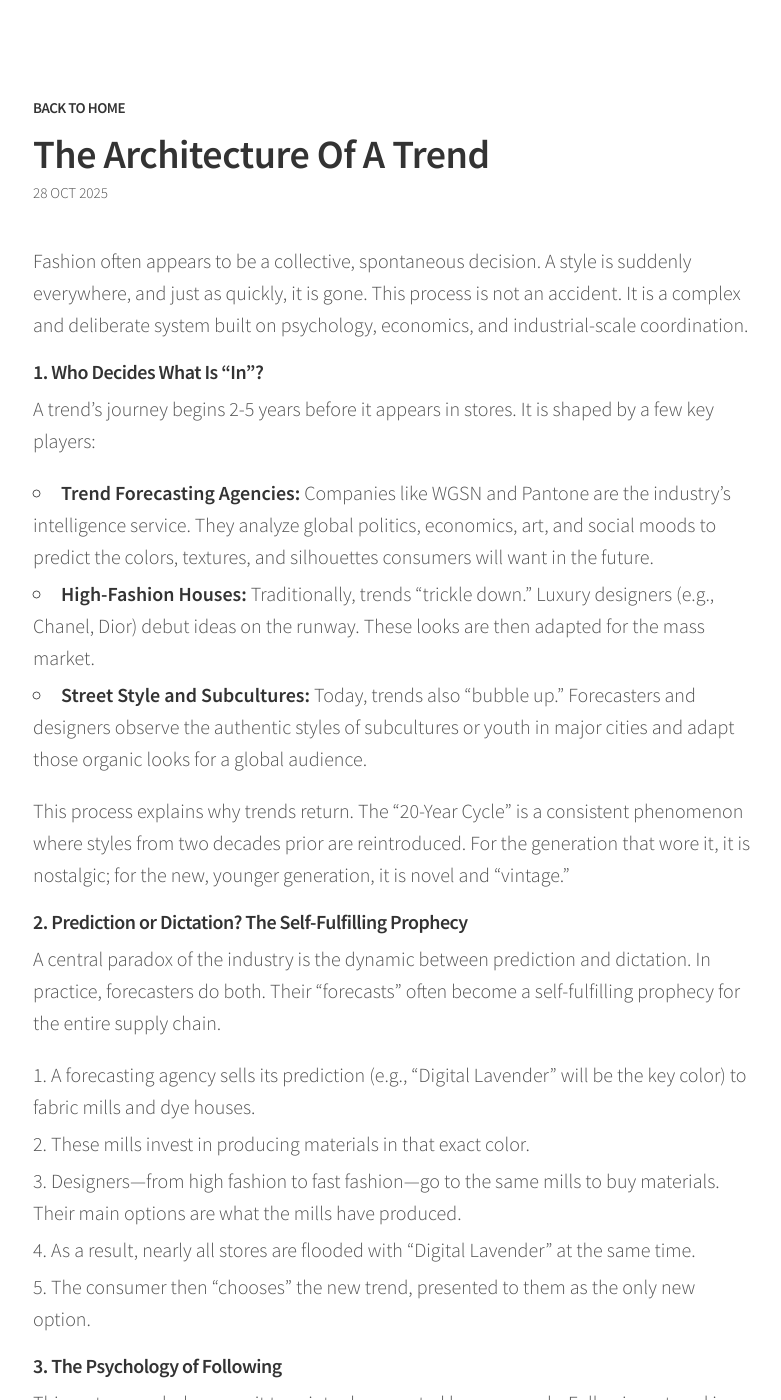
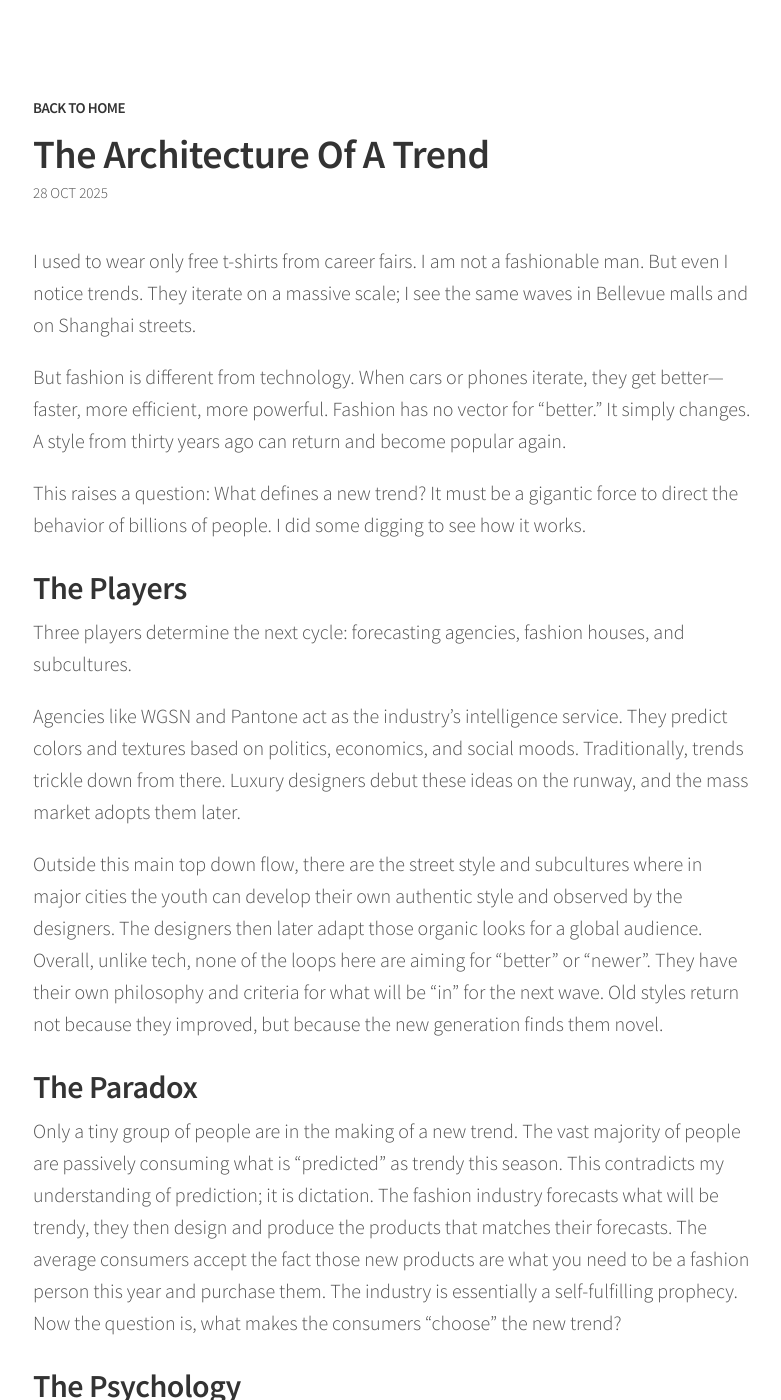
Before and after one commit to ilikeeatingrice/ilikeeatingrice.github.io, a Jekyll site: the page built from _posts/2025-10-28-The-Architecture-of-a-Trend.md, in a window 1280 px wide and 1400 px high. Shown: the whole window, without its empty margins (247-1028 px from the left). Built offline with Jekyll 4.4.1, drawn with Linux system fonts in a browser that asks for light colours; some of the changed text lies outside the part shown.

```diff
--- a/_posts/2025-10-28-The-Architecture-of-a-Trend.md
+++ b/_posts/2025-10-28-The-Architecture-of-a-Trend.md
@@ -1,104 +1,51 @@
-Fashion often appears to be a collective, spontaneous decision. A style is suddenly everywhere, and just as quickly, it is gone. This process is not an accident. It is a complex and deliberate system built on psychology, economics, and industrial-scale coordination.
+I used to wear only free t-shirts from career fairs. I am not a fashionable man. But even I notice trends. They iterate on a massive scale; I see the same waves in Bellevue malls and on Shanghai streets.
 
-#### 1. Who Decides What Is "In"?
+But fashion is different from technology. When cars or phones iterate, they get better—faster, more efficient, more powerful. Fashion has no vector for "better." It simply changes. A style from thirty years ago can return and become popular again.
 
-A trend's journey begins 2-5 years before it appears in stores. It is shaped by a few key players:
+This raises a question: What defines a new trend? It must be a gigantic force to direct the behavior of billions of people. I did some digging to see how it works.
 
-* **Trend Forecasting Agencies:** Companies like WGSN and Pantone are the industry's intelligence service. They analyze global politics, economics, art, and social moods to predict the colors, textures, and silhouettes consumers will want in the future.
-* **High-Fashion Houses:** Traditionally, trends "trickle down." Luxury designers (e.g., Chanel, Dior) debut ideas on the runway. These looks are then adapted for the mass market.
-* **Street Style and Subcultures:** Today, trends also "bubble up." Forecasters and designers observe the authentic styles of subcultures or youth in major cities and adapt those organic looks for a global audience.
+## The Players
 
-This process explains why trends return. The "20-Year Cycle" is a consistent phenomenon where styles from two decades prior are reintroduced. For the generation that wore it, it is nostalgic; for the new, younger generation, it is novel and "vintage."
+Three players determine the next cycle: forecasting agencies, fashion houses, and subcultures.
 
-#### 2. Prediction or Dictation? The Self-Fulfilling Prophecy
+Agencies like WGSN and Pantone act as the industry's intelligence service. They predict colors and textures based on politics, economics, and social moods. Traditionally, trends trickle down from there. Luxury designers debut these ideas on the runway, and the mass market adopts them later.
 
-A central paradox of the industry is the dynamic between prediction and dictation. In practice, forecasters do both. Their "forecasts" often become a self-fulfilling prophecy for the entire supply chain.
+Outside this main top down flow, there are the street style and subcultures where in major cities the youth can develop their own authentic style and observed by the designers. The designers then later adapt those organic looks for a global audience. Overall, unlike tech, none of the loops here are aiming for "better" or "newer". They have their own philosophy and criteria for what will be "in" for the next wave. Old styles return not because they improved, but because the new generation finds them novel.
 
-1.  A forecasting agency sells its prediction (e.g., "Digital Lavender" will be the key color) to fabric mills and dye houses.
-2.  These mills invest in producing materials in that exact color.
-3.  Designers—from high fashion to fast fashion—go to the same mills to buy materials. Their main options are what the mills have produced.
-4.  As a result, nearly all stores are flooded with "Digital Lavender" at the same time.
-5.  The consumer then "chooses" the new trend, presented to them as the only new option.
+## The Paradox
 
-#### 3. The Psychology of Following
+Only a tiny group of people are in the making of a new trend. The vast majority of people are passively consuming what is "predicted" as trendy this season. This contradicts my understanding of prediction; it is dictation. The fashion industry forecasts what will be trendy, they then design and produce the products that matches their forecasts. The average consumers accept the fact those new products are what you need to be a fashion person this year and purchase them. The industry is essentially a self-fulfilling prophecy. Now the question is, what makes the consumers "choose" the new trend?
 
-This system works because it taps into deep-seated human needs. Following a trend is not a "blind" decision but a subconscious reaction.
+## The Psychology
 
-* **The Need to Belong:** Humans are tribal. Wearing a trend is a non-verbal signal that you are part of the "in-group" and understand current social cues. It's a defense against being "othered" or seen as irrelevant.
-* **Social Proof:** When we see others adopting a style, our brain uses it as a mental shortcut, assuming it must be the "correct" behavior to avoid social rejection.
-* **The Thrill of Novelty:** Newness triggers a small release of dopamine, a "feel-good" chemical. Fast fashion and social media "micro-trends" create an addictive reward loop of new, exciting items.
-* **Fear of Missing Out (FOMO):** The speed of trends creates anxiety about being left behind or appearing "out of touch."
+I found three main drivers for this behavior.
 
-#### 4. The Business Model: Deliberate Obsolescence
+First, **signaling**. Humans are tribal. Wearing a trend is a non-verbal signal that you understand the current social cues. It is a defense against being "othered." For people who don't care about fashion, this signal might be the music they listen to or the sports they play. But the mechanism is the same: we need to show we belong.
 
-The trend cycle is an economic engine. Its primary goal is to generate profit by making existing items feel obsolete, a strategy known as **psychological planned obsolescence**. This is done in three main ways:
+Second, **novelty**. Fast fashion combined with social media triggers a dopamine loop. The industry has hacked our brain's reward system to value "new" over "good."
 
-1.  **Accelerating the Cycle:** Trends used to last decades, then seasons. Fast fashion accelerated this to 52 "micro-seasons" a year. Social media platforms like TikTok can now create micro-trends that last only a few weeks, pressuring consumers to constantly repurchase.
-2.  **Creating New "Problems":** The industry introduces new "must-have" silhouettes that make existing wardrobes incompatible. The shift from skinny jeans to baggy jeans, for example, made many existing tops and shoes look "wrong," forcing a cascade of new purchases for cropped shirts and chunky shoes to match the new silhouette.
-3.  **Manufacturing Scarcity:** By coordinating on an "It" color or item, the industry creates focused, urgent demand. This reduces risk for manufacturers and drives impulse purchases.
+Finally, **anxiety**. The speed of trends weaponizes the fear of missing out. If you don't update your wardrobe, you risk looking irrelevant.
 
-#### 5. An Ethical Dilemma: Jobs vs. Waste
+## The Deliberate Obsolescence
 
-This system presents a significant conflict.
+The industry predicts the trends, and it sells the products. When you are both player and referee, you cheat. They do this in three ways.
 
-* **The "Good":** The fashion industry is a massive economic engine, employing an estimated 430 million people globally and contributing over $1.5 trillion to the global GDP. It provides jobs and economic stability for many.
-* **The "Bad":** The model is built on overconsumption, which has devastating consequences.
-    * **Psychological:** It fosters consumer anxiety and links self-worth to consumption.
-    * **Environmental:** The industry is a major polluter, creating 92 million tonnes of textile waste annually. It takes approximately 2,700 liters of water to make one cotton t-shirt, and textile dyeing accounts for 20% of global clean water pollution.
-    * **Human:** The system relies on low wages and poor working conditions for millions of garment workers to maintain its speed and low costs.
+First, **overclocking**. Trends used to last decades. Now, fast fashion runs 52 "micro-seasons" a year. TikTok accelerates this further, creating micro-trends that last only weeks. The goal is to deprecate your wardrobe faster.
 
-#### 6. The "Slow Fashion" Antidote
+Second, **breaking changes**. The industry introduces new silhouettes that break backward compatibility. The shift from skinny to baggy jeans, for example, rendered existing tops and shoes "wrong." This forces a dependency update: you must buy cropped shirts and chunky shoes just to resolve the conflict.
 
-In response to these problems, the **slow fashion** movement was born. It is an antidote to the fast-fashion model, built on longevity, quality, and conscious consumption. Its philosophy is, "Buy less, choose well, make it last."
+Finally, **artificial scarcity**. By manufacturing focused, urgent demand, they drive impulse purchases. This isn't just marketing; it is risk management. It guarantees their inventory clears.
 
-Slow fashion rejects seasonal trends in favor of timeless, durable style. It encourages new habits:
+## The Dilemma
 
-* **Buying Second-Hand:** Thrifting extends the life of existing clothes and opts out of new production.
-* **Repairing and Mending:** Instead of discarding a damaged item, it is fixed.
-* **Building a "Capsule Wardrobe":** This involves curating a small collection of high-quality, versatile pieces that can be worn for years.
-* **Conscious Shopping:** When buying new, the focus is on quality and longevity, avoiding impulse buys.
+I am not arguing that the fashion industry is evil. It is a business, and its goal is profit. Nor do I think we should abolish style; a world where everyone wore free career-fair t-shirts would be dreary.
 
-#### 7. The Industry's Counter-Move: Greenwashing
+The industry is a massive economic engine. It employs 430 million people and contributes $1.5 trillion to the global GDP. It provides livelihoods, and for consumers, it provides the genuine joy of novelty.
 
-The fashion industry has not ignored the slow fashion movement. It has attempted to absorb and dilute its message through a tactic called **greenwashing**. This is the practice of marketing a brand as sustainable or "green" without making truly meaningful changes to its business model.
+But this engine runs on overconsumption. The system is optimized to turn resources into waste as quickly as possible. It is a major polluter. Worse, it links self-worth to inventory. It teaches us that to be "enough," we must constantly acquire more.
 
-* **Fast Fashion Brands** (e.g., H&M) will launch a small, highly-marketed "Conscious Collection" made from recycled materials. This creates a "halo effect" for the brand, even if 95% of its business is unchanged. They may also offer in-store "recycling" bins that provide a discount voucher, a sales tactic that encourages more consumption.
-* **Luxury Brands** will co-opt the "quality" and "craftsmanship" language of slow fashion while still promoting seasonal trends and, in some cases, destroying unsold stock to protect scarcity.
+## The Stable Release
 
-In essence, the fashion system is designed to create a sense of dissatisfaction to fuel consumption. Awareness of this system is the first step for a consumer to move from being a "trend follower" to a conscious "style developer."
+I still prefer simple clothes. But I no longer see fashion as a mysterious club I don't understand. It is simply a system optimized for change.
 
-***
-
-### Sources Used
-
-* Fashion Careers: Guide to Trend Forecasting - FRA
-* Fashion Forecasting: Predicting the Future of Style - KIDAT
-* Do You Believe in Oracles? Trend Forecasting is Trending in the Fashion Industry - Medium
-* The Psychology Behind Trend Cycles: Why We Can't Resist the Latest Fashion Fads - Fashion is Psychology
-* The real reason people follow trends according to psychology and fashion professors - Lariat News
-* Why We Fall for Social Media Trends - Psychology Today
-* In-group and out-group - Wikipedia
-* How Fashion Brands Turn Trends into Profits - Business Case Studies
-* Planned Obsolescence Explained: Strategies, Examples, and Consumer Impact - Investopedia
-* Planned Obsolescence - Clean Clothes Campaign, East Asia
-* Could fashion forecasting technology help fashion's overproduction problem? - WGSN
-* How are micro-trends accelerating the fashion industry and its impact on our planet? - Koup
-* The Cost of Being Trendy - The Stuyvesant Spectator
-* Fast fashion: what are the true costs? - Economics Observatory
-* Fast Fashion's Impact on Retail Manufacturing and the Environment - Investopedia
-* Fast fashion: EU laws for sustainable textile consumption - European Parliament
-* Fast Fashion and Its Environmental Impact in 2025 - Earth.Org
-* Fashion Waste Facts and Statistics - Business Waste
-* Global Fashion Industry Employment Statistics 2025 - Colorful Socks
-* 80+ Fashion Industry Statistics of 2025 - Bizplanr
-* What is slow fashion? - Oxfam GB
-* Slow fashion - Wikipedia
-* What Is Slow Fashion: The Ultimate Guide - Italian Artisan
-* Embracing Quality Over Quantity: The Slow Fashion Movement - DiVERGE Sneakers
-* What is fast fashion? - McKinsey
-* 'Sustainable Style': The Greenwashing Truth Behind H&M's Conscious Collection Adverts - Tabitha Whiting
-* H&M called out for "greenwashing" in its Conscious fashion collection - Dezeen
-* Slow Fashion: A Lesson in Sustainability from the World of Luxury Brands - Retailist Mag
-* Slow Fashion: Can Luxury Supply Chains Really Be Sustainable - All Things Supply Chain
-
-*This article is based on a discussion with Gemini 2.5 Pro.*
+There is a certain peace in seeing the source code. You realize that being "out of style" doesn't mean you are wrong; it just means the cycle has moved on without you. You can choose to update every season, or you can stay on a stable release. The algorithm runs either way, but now you know it is optional.
```
